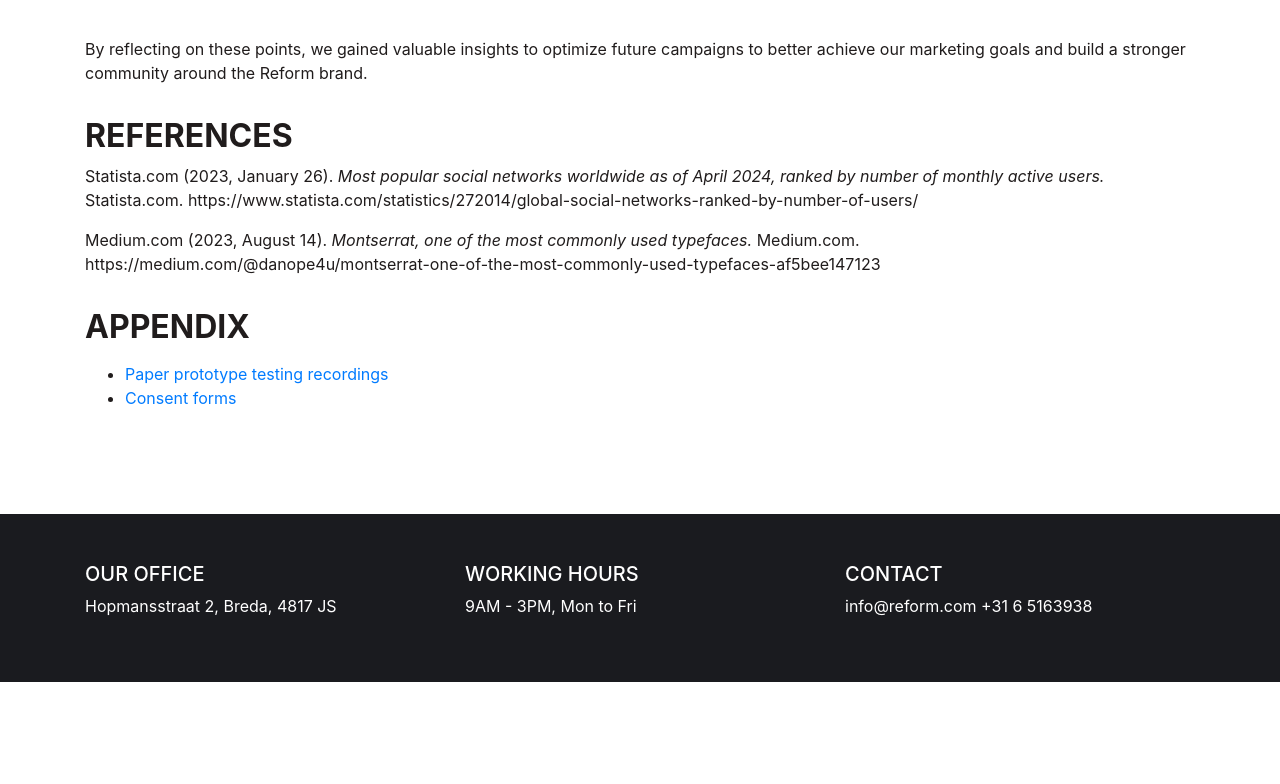
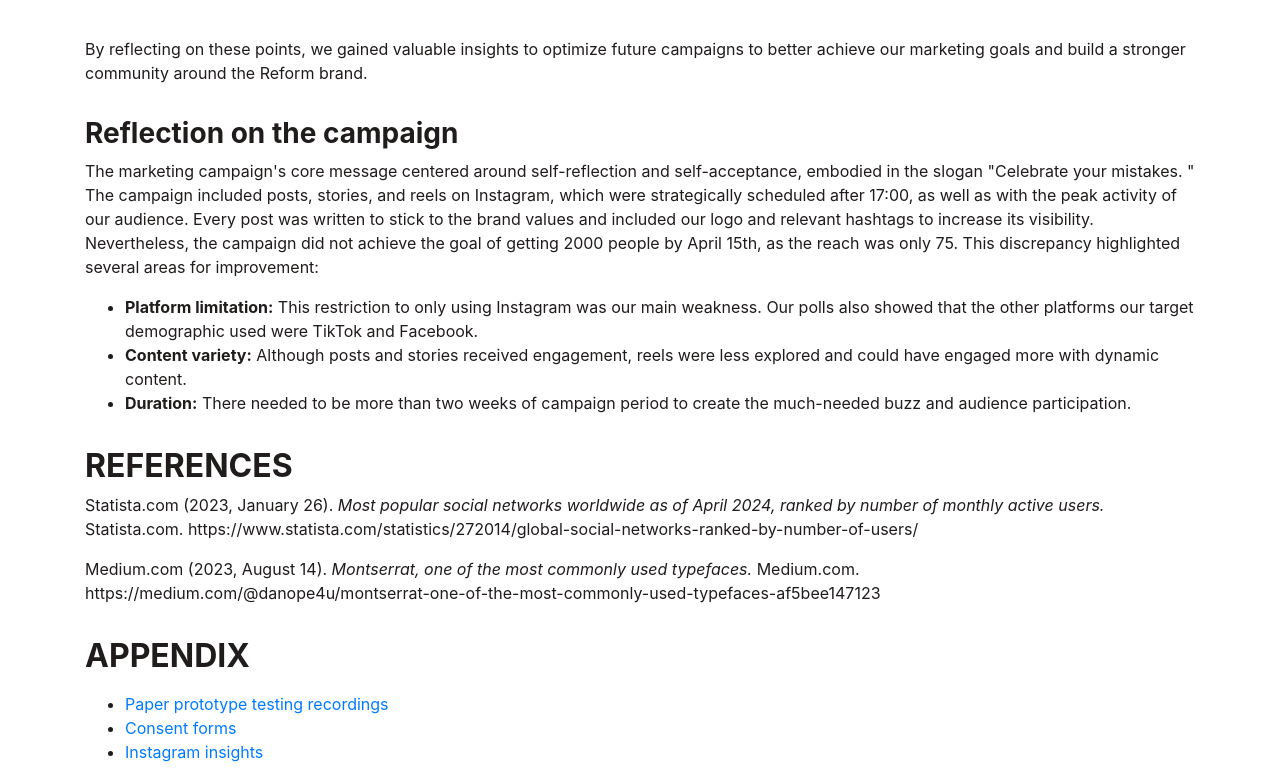
Before and after one commit to MattLuken/PRJ4_MattLuken_AnnaSugijainen_GroupWebsiteRedo, a plain HTML site: page corporate.html in a window 1280 px wide. Shown: the part 7656-8440 px from the top of the page. Before the commit the page ends 8338 px from the top, so only its background shows below. Drawn offline with Linux system fonts and the light colour scheme.

Commit message:
Update corporate.html

```diff
--- a/corporate.html
+++ b/corporate.html
@@ -240,7 +240,7 @@
   </div>
 <br>
 <div class="container py-2">
-	<h3><strong>Learning Points and Reflection</strong></h3>
+	<h3><strong>Learning Points</strong></h3>
 	<h5><strong>What we have learned</strong></h5>
 	<p><strong>Platform-specific strategies</strong>: Each social media platform requires a different approach to optimize engagement. For example, TikTok's short, creative videos attracted a lot of attention, while Instagram posts and stories were more effective for detailed content and direct interaction.</p>
 <p><strong>Audience engagement timing</strong>: Posting posts in the evenings significantly increased interactions, which validated our decision to align content scheduling with audience engagement patterns. </p>
@@ -264,6 +264,17 @@ Increase campaign length: Increase campaign length to allow more time for audien
 	<p>By reflecting on these points, we gained valuable insights to optimize future campaigns to better achieve our marketing goals and build a stronger community around the Reform brand. </p>
 </div>
 <div class="container py-2">
+	<h3><strong>Reflection on the campaign</strong></h3>
+<p>The marketing campaign's core message centered around self-reflection and self-acceptance, embodied in the slogan "Celebrate your mistakes. " The campaign included posts, stories, and reels on Instagram, which were strategically scheduled after 17:00, as well as with the peak activity of our audience. Every post was written to stick to the brand values and included our logo and relevant hashtags to increase its visibility.
+Nevertheless, the campaign did not achieve the goal of getting 2000 people by April 15th, as the reach was only 75. This discrepancy highlighted several areas for improvement:
+	<p><ul>
+	<li><strong>Platform limitation:</strong> This restriction to only using Instagram was our main weakness. Our polls also showed that the other platforms our target demographic used were TikTok and Facebook.</li>
+	<li><strong>Content variety:</strong> Although posts and stories received engagement, reels were less explored and could have engaged more with dynamic content.</li>
+	<li><strong>Duration:</strong> There needed to be more than two weeks of campaign period to create the much-needed buzz and audience participation.</li>
+	</ul></p>
+</p>
+  </div>
+<div class="container py-2">
 	<h2><strong>REFERENCES</strong></h2>
 	<p>Statista.com (2023, January 26). <em>Most popular social networks worldwide as of April 2024, ranked by number of monthly active users.</em> Statista.com. https://www.statista.com/statistics/272014/global-social-networks-ranked-by-number-of-users/</p>
 	<p>Medium.com (2023, August 14). <em>Montserrat, one of the most commonly used typefaces.</em> Medium.com. https://medium.com/@danope4u/montserrat-one-of-the-most-commonly-used-typefaces-af5bee147123</p>
@@ -273,6 +284,7 @@ Increase campaign length: Increase campaign length to allow more time for audien
 	<p><ul>
 	<li><a href="https://drive.google.com/drive/u/1/folders/18TTZqXlZQLRAxq-gpMlec-YsvJa08KKW">Paper prototype testing recordings</a></li>
 	<li><a href="https://drive.google.com/drive/u/1/folders/1Z5vrzGe4PQhU2ETUva3xzSfB93WUXDso">Consent forms</a></li>
+	<li><a href="https://drive.google.com/drive/u/1/folders/1DpyAhcgvBwZ56F_slvEu4zouQ_QK9VWC">Instagram insights</a></li>
 	</ul></p>
 </div>
 </main>
```
